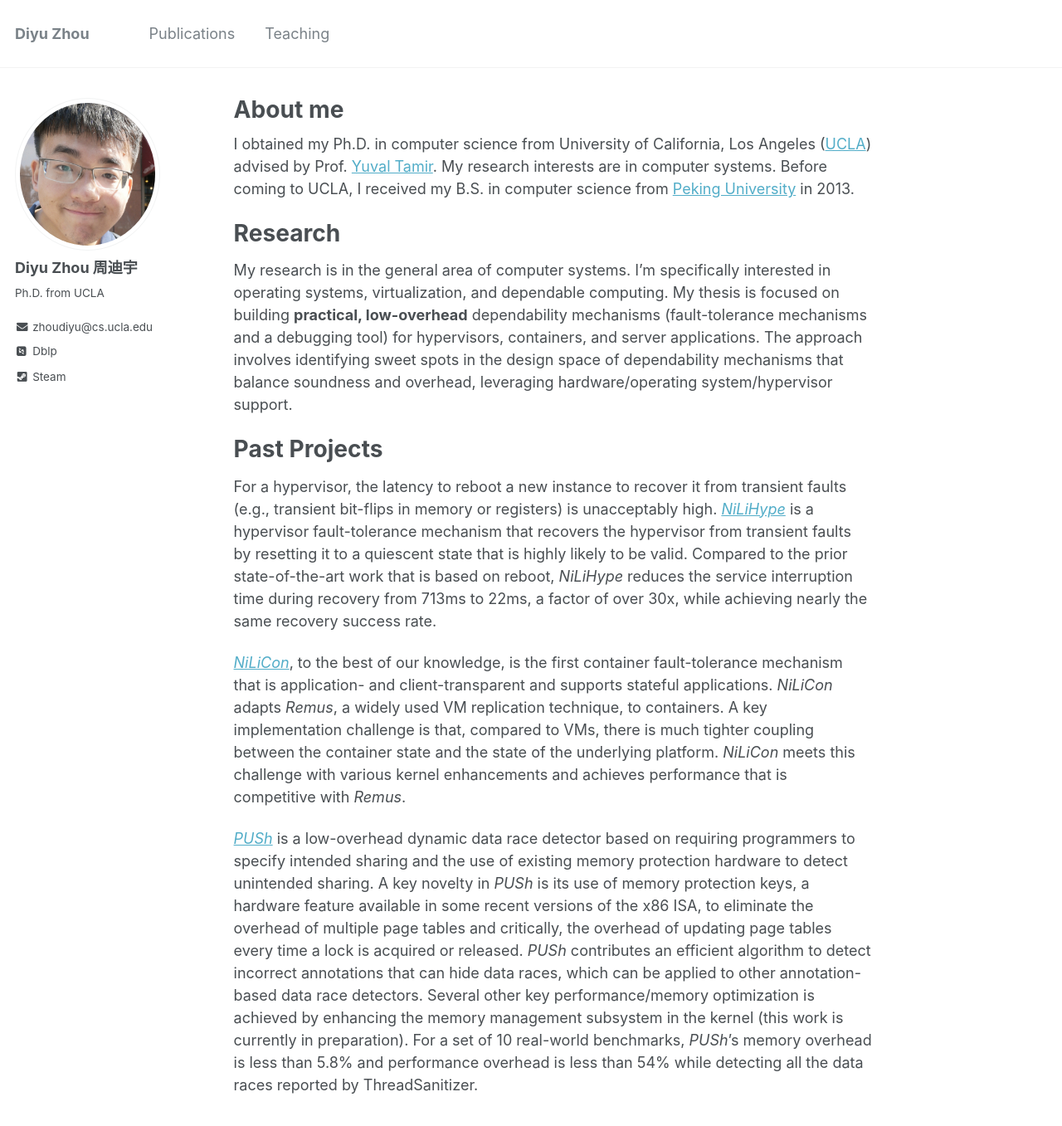
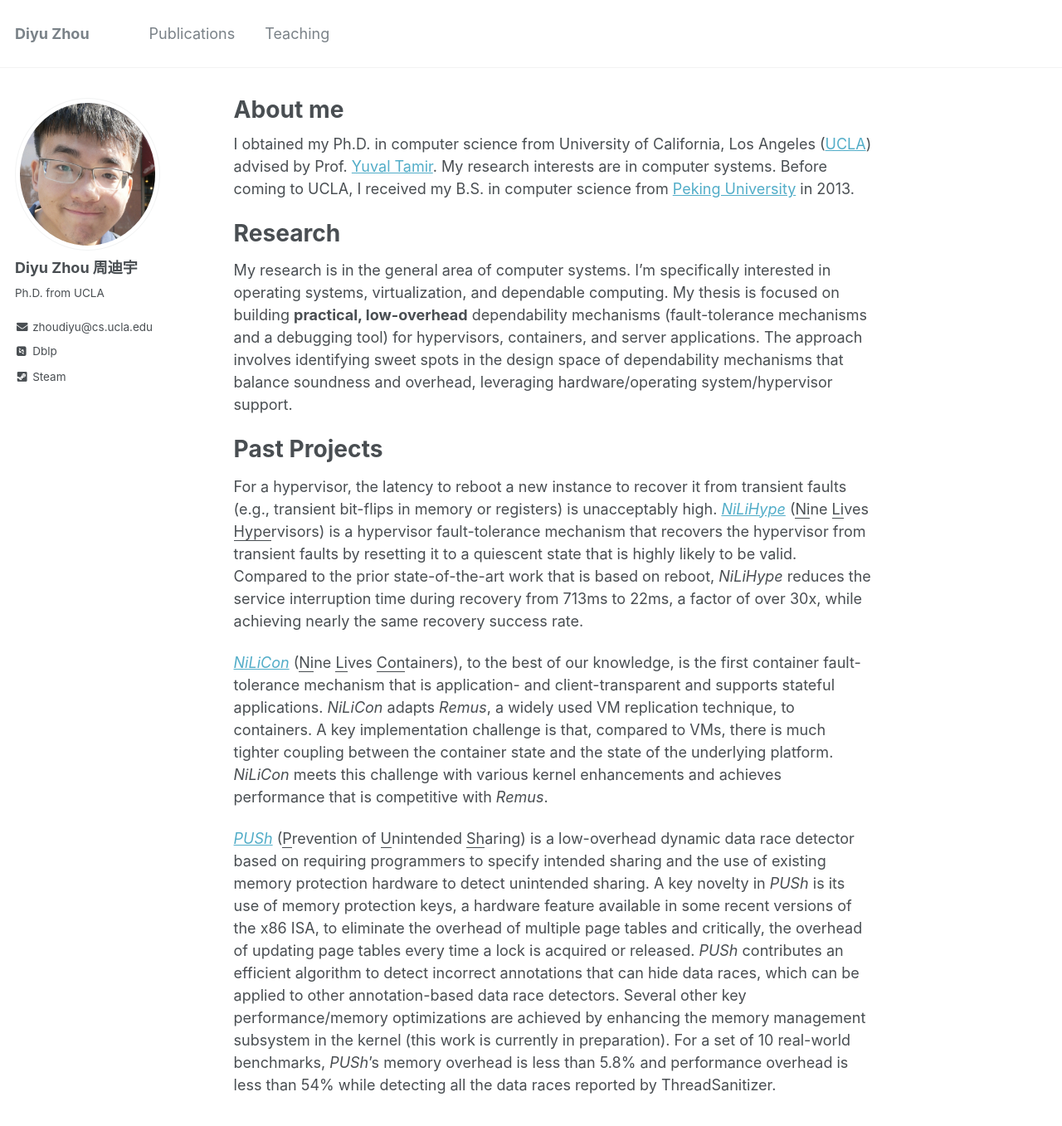
Before and after one commit to zhou-diyu/zhou-diyu.github.io, a Jekyll site: the page built from _pages/about.md, in a window 1280 px wide and 1400 px high. Shown: the top 1357 px of the window at 83% size. Built offline with Jekyll 4.4.1, drawn with Linux system fonts in a browser that asks for light colours; some web fonts are replaced.

Commit message:
Update about.md

```diff
--- a/_pages/about.md
+++ b/_pages/about.md
@@ -16,9 +16,9 @@
 
 Past Projects
 ======
-For a hypervisor, the latency to reboot a new instance to recover it from transient faults (e.g., transient bit-flips in memory or registers) is unacceptably high. [*NiLiHype*](/files/dsn18.pdf) is a hypervisor fault-tolerance mechanism that recovers the hypervisor from transient faults by resetting it to a quiescent state that is highly likely to be valid. Compared to the prior state-of-the-art work that is based on reboot, *NiLiHype* reduces the service interruption time during recovery from 713ms to 22ms, a factor of over 30x, while achieving nearly the same recovery success rate.
+For a hypervisor, the latency to reboot a new instance to recover it from transient faults (e.g., transient bit-flips in memory or registers) is unacceptably high. [*NiLiHype*](/files/dsn18.pdf) (<ins>Ni</ins>ne <ins>Li</ins>ves <ins>Hype</ins>rvisors) is a hypervisor fault-tolerance mechanism that recovers the hypervisor from transient faults by resetting it to a quiescent state that is highly likely to be valid. Compared to the prior state-of-the-art work that is based on reboot, *NiLiHype* reduces the service interruption time during recovery from 713ms to 22ms, a factor of over 30x, while achieving nearly the same recovery success rate.
 
 
-[*NiLiCon*](/files/ipdps20.pdf), to the best of our knowledge, is the first container fault-tolerance mechanism that is application- and client-transparent and supports stateful applications. *NiLiCon* adapts *Remus*, a widely used VM replication technique, to containers. A key implementation challenge is that, compared to VMs, there is much tighter coupling between the container state and the state of the underlying platform. *NiLiCon* meets this challenge with various kernel enhancements and achieves performance that is competitive with *Remus*.
+[*NiLiCon*](/files/ipdps20.pdf) (<ins>Ni</ins>ne <ins>Li</ins>ves <ins>Con</ins>tainers), to the best of our knowledge, is the first container fault-tolerance mechanism that is application- and client-transparent and supports stateful applications. *NiLiCon* adapts *Remus*, a widely used VM replication technique, to containers. A key implementation challenge is that, compared to VMs, there is much tighter coupling between the container state and the state of the underlying platform. *NiLiCon* meets this challenge with various kernel enhancements and achieves performance that is competitive with *Remus*.
 
-[*PUSh*](/files/micro19.pdf) is a low-overhead dynamic data race detector based on requiring programmers to specify intended sharing and the use of existing memory protection hardware to detect unintended sharing. A key novelty in *PUSh* is its use of memory protection keys, a hardware feature available in some recent versions of the x86 ISA, to eliminate the overhead of multiple page tables and critically, the overhead of updating page tables every time a lock is acquired or released. *PUSh* contributes an efficient algorithm to detect incorrect annotations that can hide data races, which can be applied to other annotation-based data race detectors. Several other key performance/memory optimization is achieved by enhancing the memory management subsystem in the kernel (this work is currently in preparation). For a set of 10 real-world benchmarks, *PUSh*’s memory overhead is less than 5.8% and performance overhead is less than 54% while detecting all the data races reported by ThreadSanitizer.
+[*PUSh*](/files/micro19.pdf) (<ins>P</ins>revention of <ins>U</ins>nintended <ins>Sh</ins>aring) is a low-overhead dynamic data race detector based on requiring programmers to specify intended sharing and the use of existing memory protection hardware to detect unintended sharing. A key novelty in *PUSh* is its use of memory protection keys, a hardware feature available in some recent versions of the x86 ISA, to eliminate the overhead of multiple page tables and critically, the overhead of updating page tables every time a lock is acquired or released. *PUSh* contributes an efficient algorithm to detect incorrect annotations that can hide data races, which can be applied to other annotation-based data race detectors. Several other key performance/memory optimizations are achieved by enhancing the memory management subsystem in the kernel (this work is currently in preparation). For a set of 10 real-world benchmarks, *PUSh*’s memory overhead is less than 5.8% and performance overhead is less than 54% while detecting all the data races reported by ThreadSanitizer.
```
